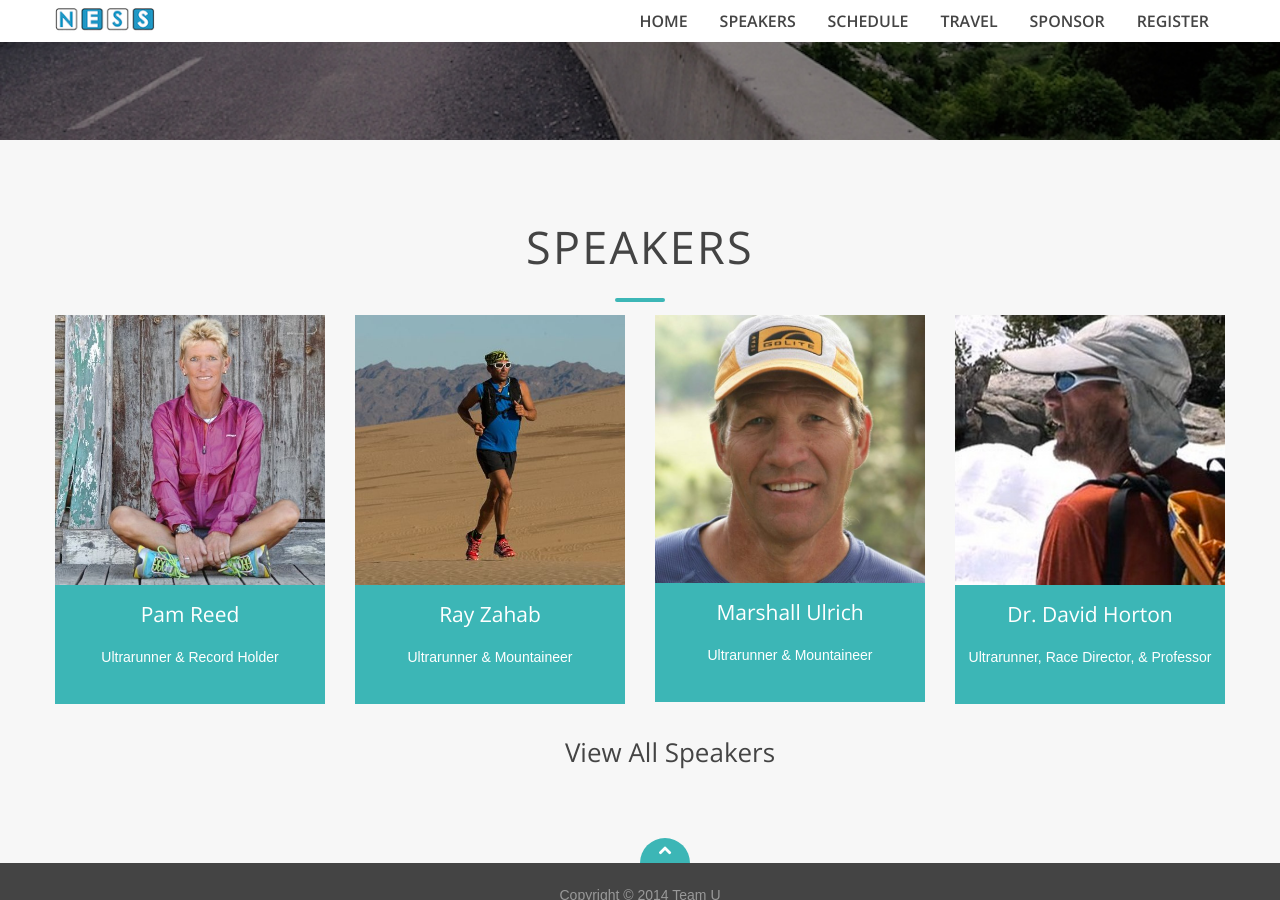
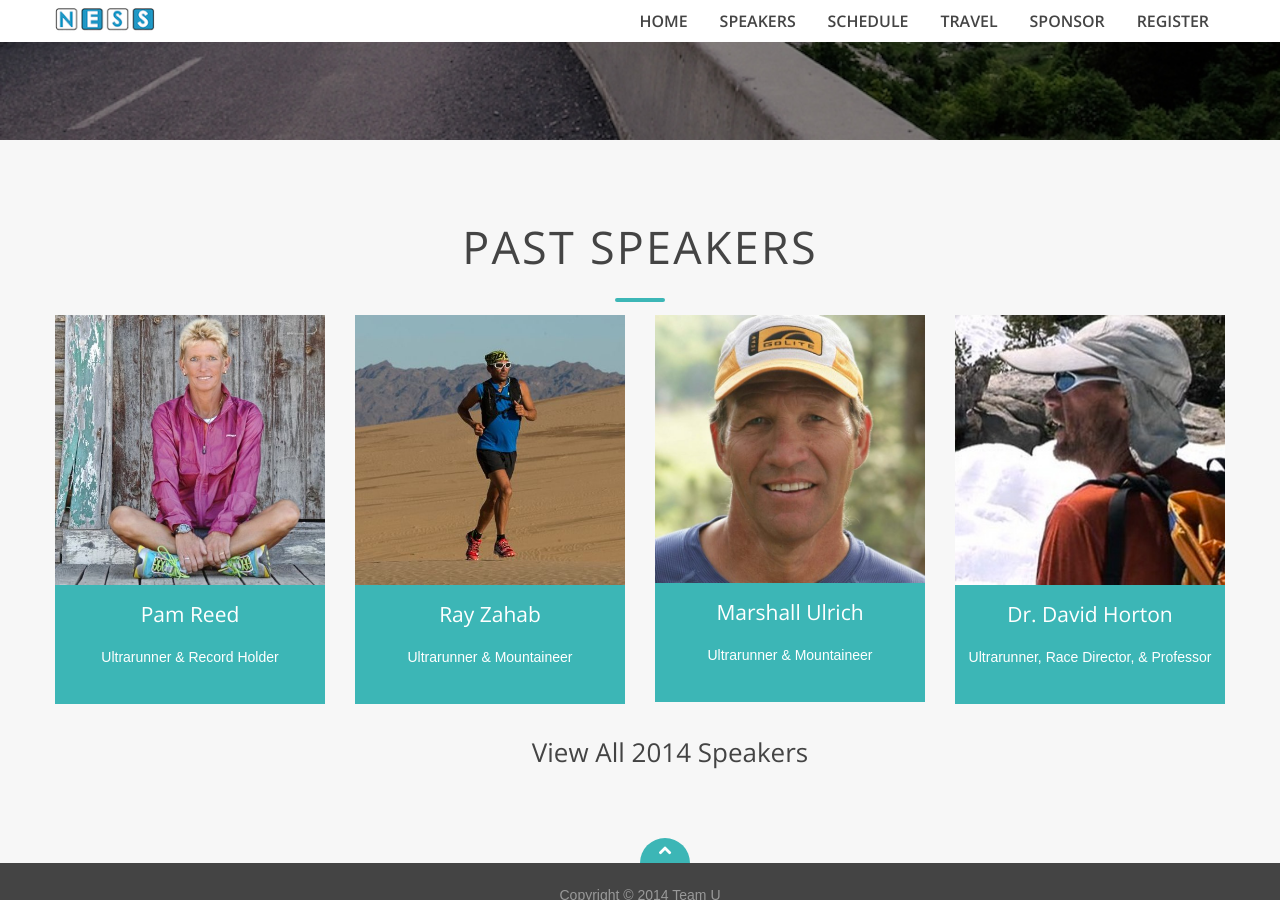
Before and after one commit to teamuness/teamuness.github.io, a Jekyll site: the page built from index.html, in a window 1280 px wide and 900 px high, scrolled down 2046 px. Built offline with Jekyll 4.4.1, drawn with Linux system fonts in a browser that asks for light colours.

Commit message:
Update index.html

```diff
--- a/index.html
+++ b/index.html
@@ -57,7 +57,7 @@ layout: default
     <div class="container">
       <div class="row">
         <div class="span12">
-          <h1>Speakers</h1>
+          <h1>Past Speakers</h1>
         </div>
         <div class="span3">
           <article class="boxWrapper color1">
@@ -97,7 +97,7 @@ layout: default
         </div>
       </div>
       <div class="span12">
-          <center><a href="/speakers"><h2>View All Speakers</h2></a></center>
+          <center><a href="/speakers"><h2>View All 2014 Speakers</h2></a></center>
       </div
     </div>
   </section>
```
